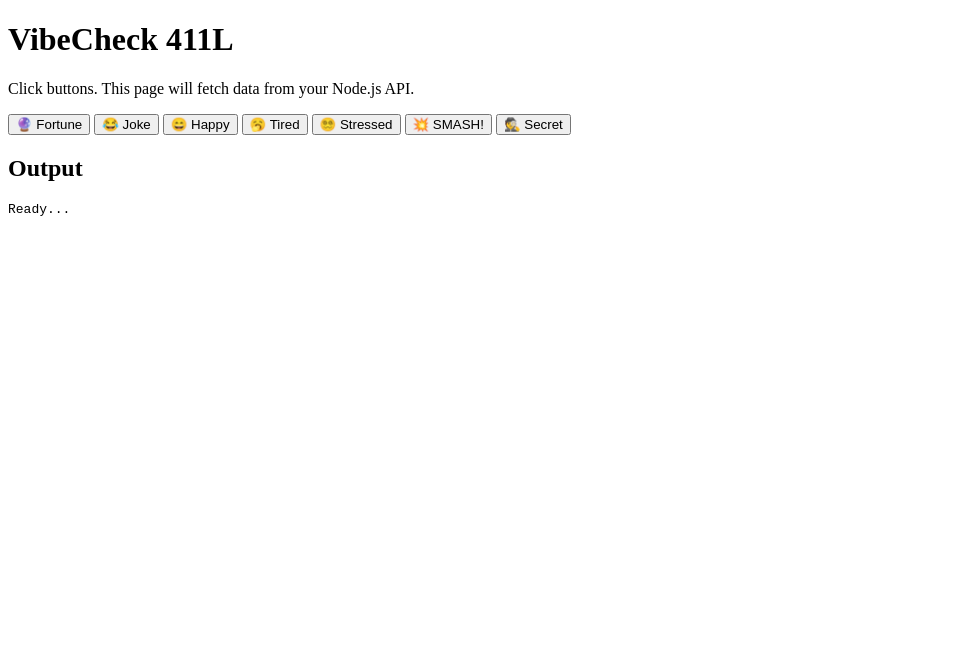
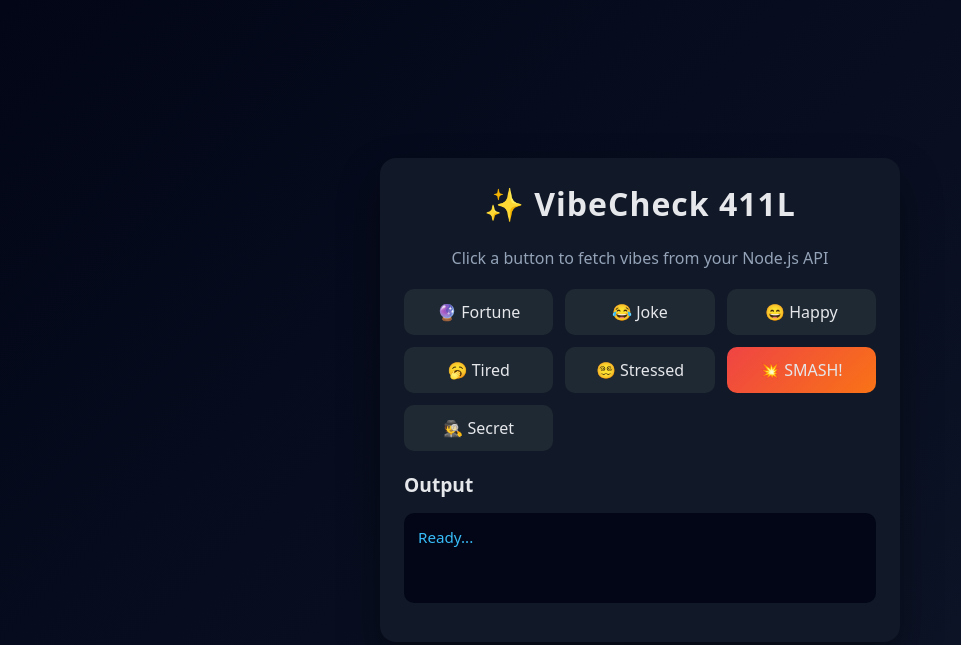
Before and after one commit to Lem-wel/VibeCheck-Lem_Andrei, a website: page frontend/index.html in a window 1280 px wide. Shown: the whole page, without its empty margins (0-961 px from the left). Drawn offline with Linux system fonts and the light colour scheme.

Commit message:
Added design

```diff
--- a/frontend/index.html
+++ b/frontend/index.html
@@ -1,15 +1,128 @@
 <!doctype html>
-<html>
+<html lang="en">
 <head>
   <meta charset="utf-8" />
   <meta name="viewport" content="width=device-width, initial-scale=1" />
   <title>VibeCheck 411L</title>
+
+  <style>
+    :root {
+      --bg: #0f172a;
+      --card: #111827;
+      --accent: #38bdf8;
+      --text: #e5e7eb;
+      --muted: #94a3b8;
+    }
+
+    * {
+      box-sizing: border-box;
+      font-family: system-ui, -apple-system, BlinkMacSystemFont, sans-serif;
+    }
+
+    body {
+      margin: 0;
+      min-height: 100vh;
+      background: linear-gradient(135deg, #020617, #0f172a);
+      color: var(--text);
+      display: flex;
+      justify-content: center;
+      align-items: center;
+      padding: 20px;
+    }
+
+    .container {
+      width: 100%;
+      max-width: 520px;
+      background: var(--card);
+      border-radius: 16px;
+      padding: 24px;
+      box-shadow: 0 20px 40px rgba(0, 0, 0, 0.4);
+      animation: fadeIn 0.6s ease;
+    }
+
+    h1 {
+      margin-top: 0;
+      text-align: center;
+      font-size: 2rem;
+      letter-spacing: 1px;
+    }
+
+    p {
+      text-align: center;
+      color: var(--muted);
+      margin-bottom: 20px;
+    }
+
+    .buttons {
+      display: grid;
+      grid-template-columns: repeat(auto-fit, minmax(120px, 1fr));
+      gap: 12px;
+      margin-bottom: 20px;
+    }
+
+    button {
+      padding: 12px;
+      border: none;
+      border-radius: 10px;
+      background: #1f2933;
+      color: var(--text);
+      font-size: 1rem;
+      cursor: pointer;
+      transition: transform 0.15s ease, background 0.15s ease;
+    }
+
+    button:hover {
+      background: #273549;
+      transform: translateY(-2px);
+    }
+
+    button:active {
+      transform: scale(0.96);
+    }
+
+    #btnSmash {
+      background: linear-gradient(135deg, #ef4444, #f97316);
+    }
+
+    #btnSmash:hover {
+      filter: brightness(1.1);
+    }
+
+    h2 {
+      margin-bottom: 8px;
+      font-size: 1.2rem;
+    }
+
+    pre {
+      background: #020617;
+      padding: 14px;
+      border-radius: 10px;
+      min-height: 90px;
+      white-space: pre-wrap;
+      word-wrap: break-word;
+      color: #38bdf8;
+      font-size: 0.95rem;
+    }
+
+    @keyframes fadeIn {
+      from {
+        opacity: 0;
+        transform: translateY(10px);
+      }
+      to {
+        opacity: 1;
+        transform: translateY(0);
+      }
+    }
+  </style>
 </head>
+
 <body>
-  <h1>VibeCheck 411L</h1>
-  <p>Click buttons. This page will fetch data from your Node.js API.</p>
+  <div class="container">
+    <h1>✨ VibeCheck 411L</h1>
+    <p>Click a button to fetch vibes from your Node.js API</p>
 
-  <div>
+    <div class="buttons">
       <button id="btnFortune">🔮 Fortune</button>
       <button id="btnJoke">😂 Joke</button>
       <button data-mood="happy" class="btnMood">😄 Happy</button>
@@ -21,6 +134,7 @@
 
     <h2>Output</h2>
     <pre id="out">Ready...</pre>
+  </div>
 
   <script src="app.js"></script>
 </body>
```
Lines whose indentation alone changed are shown as unchanged.
